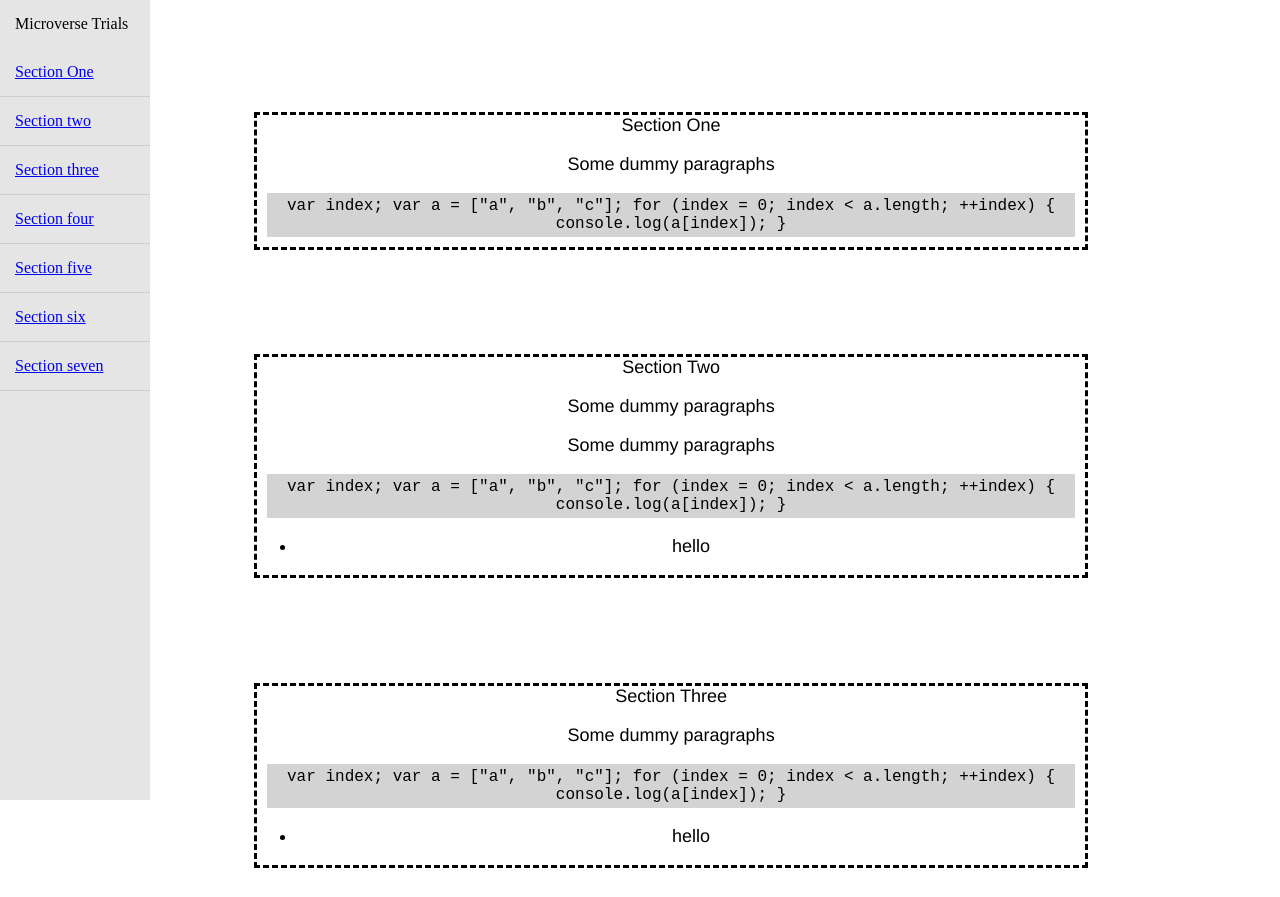
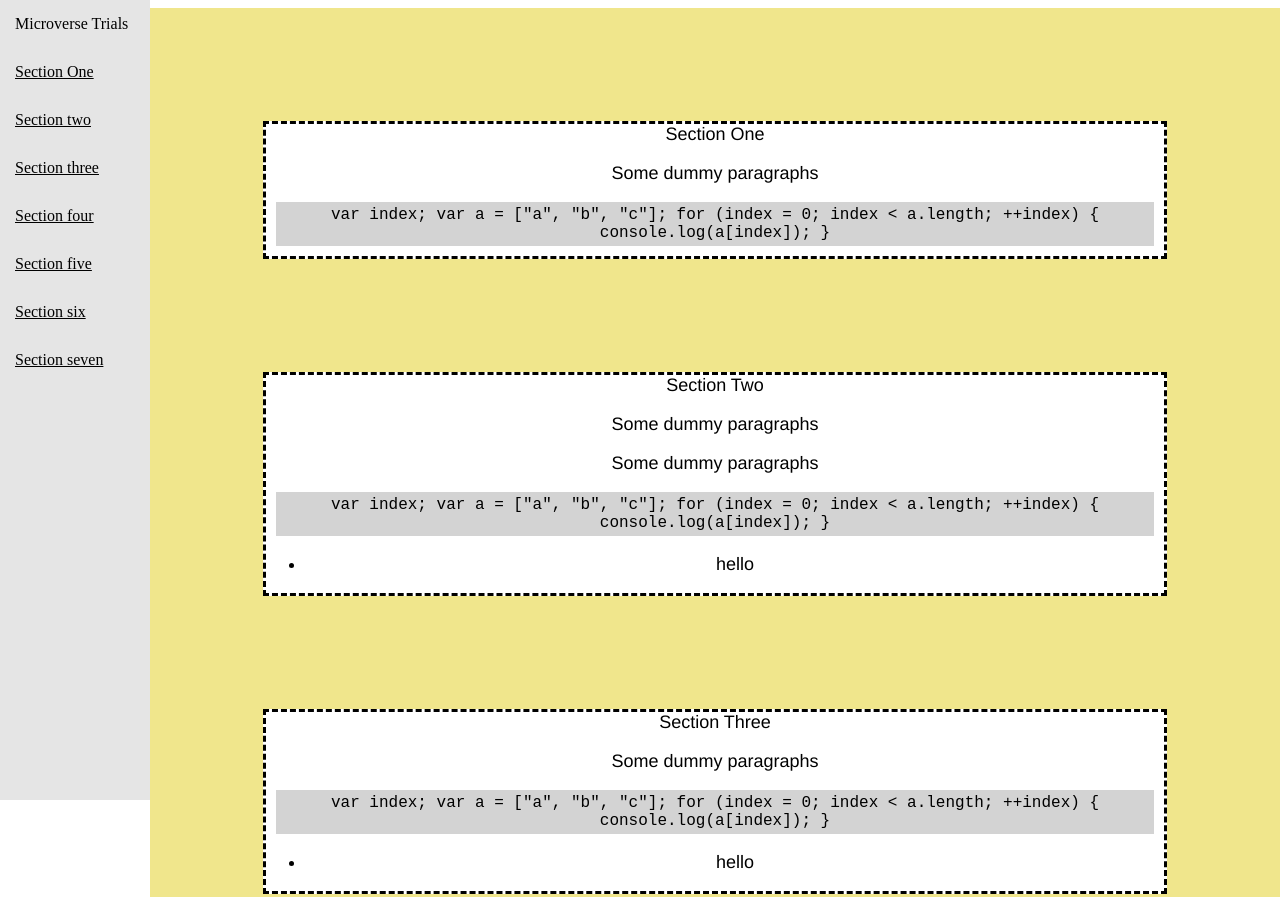
Before and after one commit to AndreasGalster/microverse2, a plain HTML site: page index.html in a window 1280 px wide. Shown: the top 897 px of the page. Drawn offline with Linux system fonts and the light colour scheme.

Commit message:
final commit

```diff
--- a/css/style.css
+++ b/css/style.css
@@ -2,6 +2,7 @@
 #navbar {
     width: 100%;
     background: rgba(0,0,0,0.1);
+
 }
 
 
@@ -17,6 +18,7 @@
 
     #main-doc {
         position: absolute;
+        right: 0;
         left: 150px;
     }
 }
@@ -26,8 +28,15 @@
 #main-doc {
     font-family: 'Franklin Gothic Medium', 'Arial Narrow', Arial, sans-serif;
     font-size: 15px;
+    background-color: khaki;
+
 }
 
+#section {
+    text-align: center;
+    margin: 0 auto;
+
+}
 
 
 
@@ -36,6 +45,7 @@
     text-align: center;
     border-style: dashed;
     margin: 10%;
+    background-color:white;
 }
 
 code {
@@ -51,5 +61,7 @@ code {
 
 #navbar a {
     display: block;
-    border-bottom: 1px solid rgba(0,0,0,0.1);
+
+    color: black;
+
 }
--- a/index.html
+++ b/index.html
@@ -3,7 +3,7 @@
 
 <head>
   <meta charset="UTF-8">
-  <title>Fork Me! FCC: Test Suite Template</title>
+  <title>Technical Documentation</title>
   <link rel="stylesheet" href="css/style.css">
 </head>
 
@@ -23,7 +23,7 @@
     <a class="nav-link" href="#Section_Seven">Section seven</a>
   </nav>
   <main id="main-doc">
-
+    <div id="section">
     <section id="Section_One" class="main-section">
       <header>Section One</header>
       <p>Some dummy paragraphs</p>
@@ -129,7 +129,7 @@
           <li> hello</li>
         </ul>
     </section>
-
+  </div>
   </main>
 
   <script src="js/index.js"></script>
```
